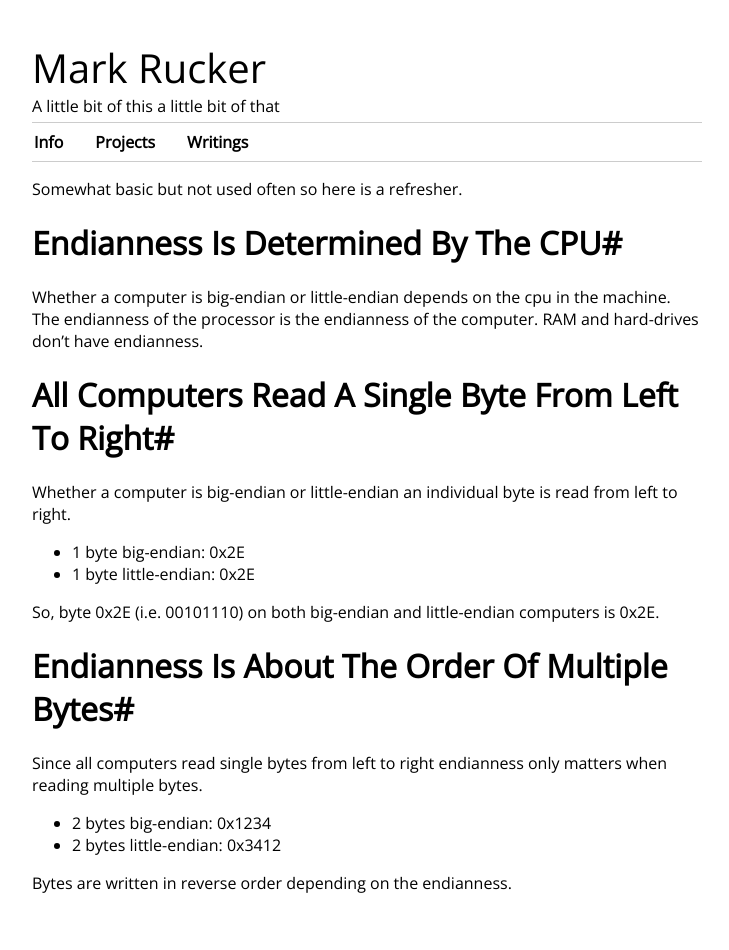
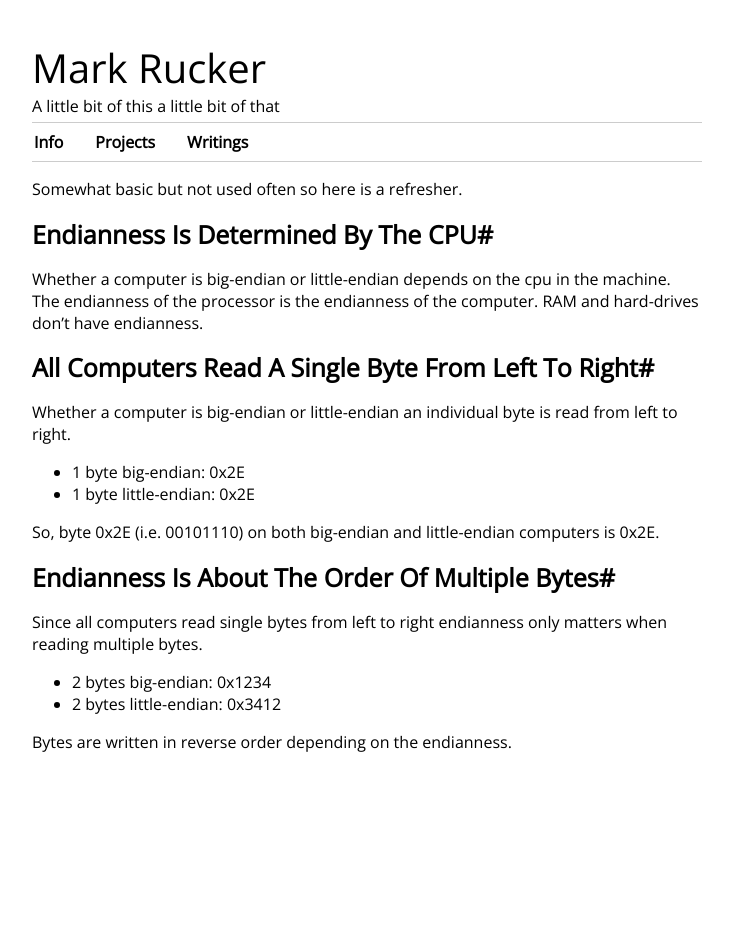
Before and after one commit to mrucker/mrucker.github.io, a Jekyll site: the page built from _posts/2013-09-16-big-endian-and-little-endian.md, in a window 1280 px wide. Shown: the whole page, without its empty margins (273-1002 px from the left). Built offline with Jekyll 4.4.1, drawn with Linux system fonts in a browser that asks for light colours; nearby versions of some CDN libraries; after the commit the page ends 900 px from its top, so only the background shows below that.

Commit message:
better font sizes

```diff
--- a/_includes/styles.css
+++ b/_includes/styles.css
@@ -36,6 +36,12 @@ body header nav li a:hover {
 }
 /*end posts */
 
+/*start post */
+#post h1 {
+	font-size: 25px;
+}
+/*end post */
+
 /*start footnotes */
 .footnotes ol {
 	padding:0;
```
